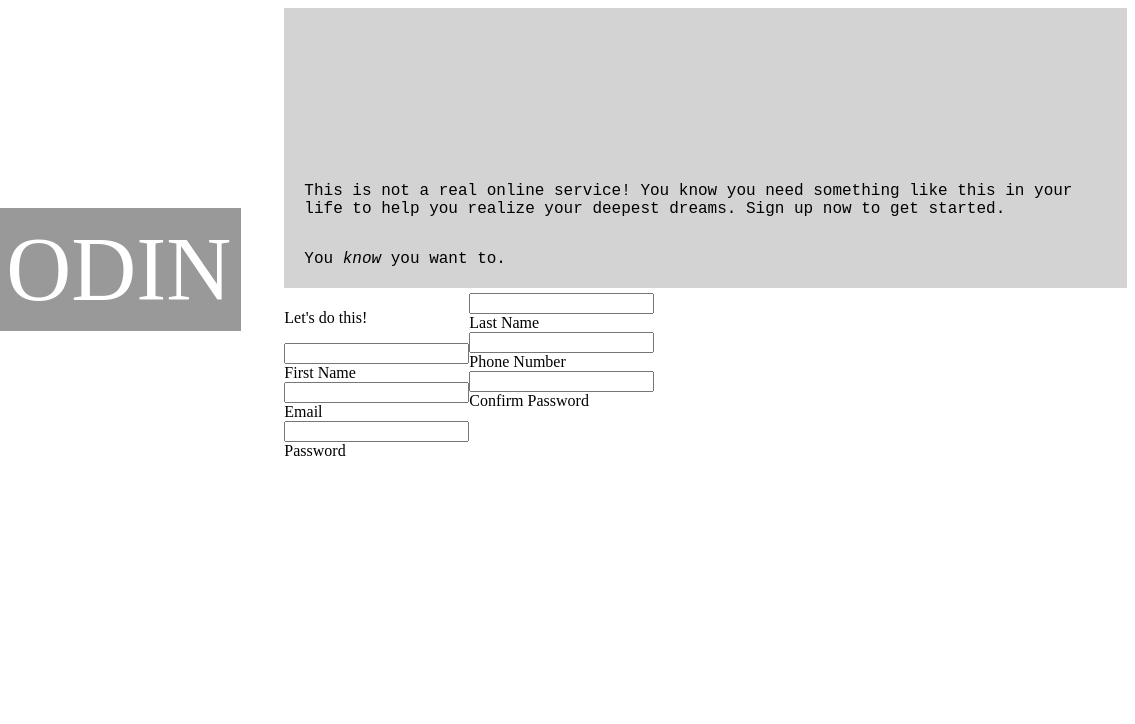
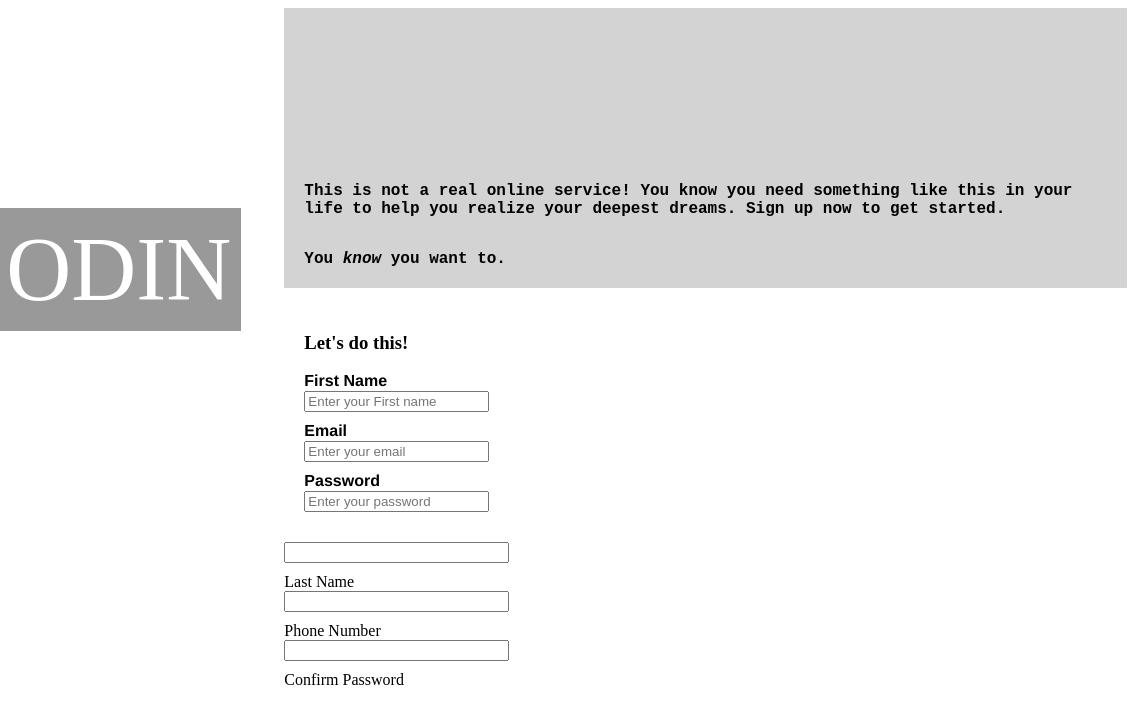
Before and after one commit to LaPerouseCode/sign-up-form-odin, a plain HTML site: page index.html in a window 1280 px wide. Shown: the full height of the page, 145-1280 px from the left. Drawn offline with Linux system fonts and the light colour scheme; a web font is replaced by a local one.

Commit message:
added styling for inputs

```diff
--- a/index.html
+++ b/index.html
@@ -18,16 +18,22 @@
 
         <div class="rightcontainer">
             <div class="headercontainer">
-                <p> This is not a real online service! You know you need something like this in your life to help you realize your deepest dreams.
+                <p><b> This is not a real online service! You know you need something like this in your life to help you realize your deepest dreams.
                     Sign up now to get started.</p>
-                   <p> You <i>know</i> you want to.</p>
+                   <p> You <i>know</i> you want to.</p></b>
                 </div>
                 <div class="middlecontainer">
-                    <div class="leftside">
-                        <p>Let's do this! </p>
-                        <input> First Name
-                        <input> Email
-                        <input> Password
+                    <form>
+                        <div class="leftside">
+                        <h3>Let's do this!</h3>
+                        <label for="firstname">First Name</label>
+                        <input type="text" id="firstname" name="firstname" placeholder="Enter your First name">
+
+                        <label for="email">Email</label>
+                        <input type="email" id="email" name="email" placeholder="Enter your email">
+
+                        <label for="password">Password</label>
+                        <input type="password" id="password" name="password" placeholder="Enter your password">
                     </div>
                     <div class="rightside">
                         <input> Last Name
@@ -35,7 +41,7 @@
                         <input> Confirm Password
                     </div>
                 </div>
-
+                    </form>
 
             <div class="formcontainer">
             </div>
--- a/styles.css
+++ b/styles.css
@@ -67,14 +67,34 @@
 }
 .middlecontainer {
     display: flex;
+    align-content: center;
+    justify-content: left;
 
 }
 
 .leftside {
     display: flex;
     flex-direction: column;
+    align-items: flex-start;
+    /* margin: 20px; */
+    padding: 20px;
+    margin-bottom: auto;
+    /* gap: 5px; */
 
 }
+
+label {
+    display: block; /* Labels as block elements */
+    font-weight: bold; /* Make label text bold */
+    margin-bottom: 1px; /* Adds a small space between labels */
+    font-family: 'Franklin Gothic Medium', 'Arial Narrow', Arial, sans-serif;
+}
+
+input {
+    display: block; /* Inputs as block elements */
+    margin-bottom: 10px; /* Adds a space between inputs */
+}
+
 
 .rightside {
     display: flex;
```
